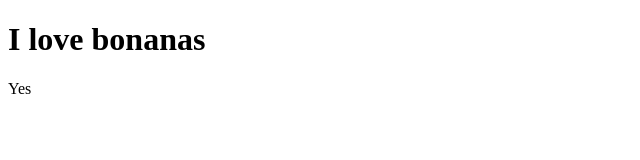
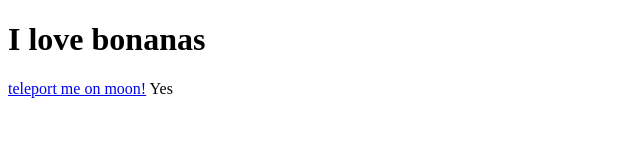
Before and after one commit to dimadubiley/----, a plain HTML site: page index.html in a window 1280 px wide. Shown: the whole page, without its empty margins (0-640 px from the left). Drawn offline with Linux system fonts and the light colour scheme.

```diff
--- a/index.html
+++ b/index.html
@@ -9,6 +9,9 @@
 <body>
 
     <h1>I love bonanas</h1>
+
+    <a href="#">teleport me on moon!</a>
     <script src="./main.js"></script>
+
 </body>
 </html>
```
